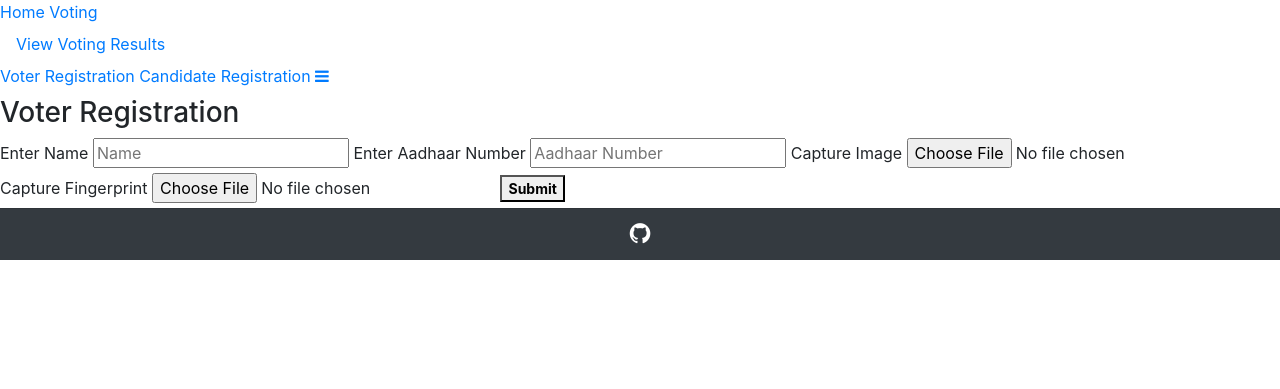
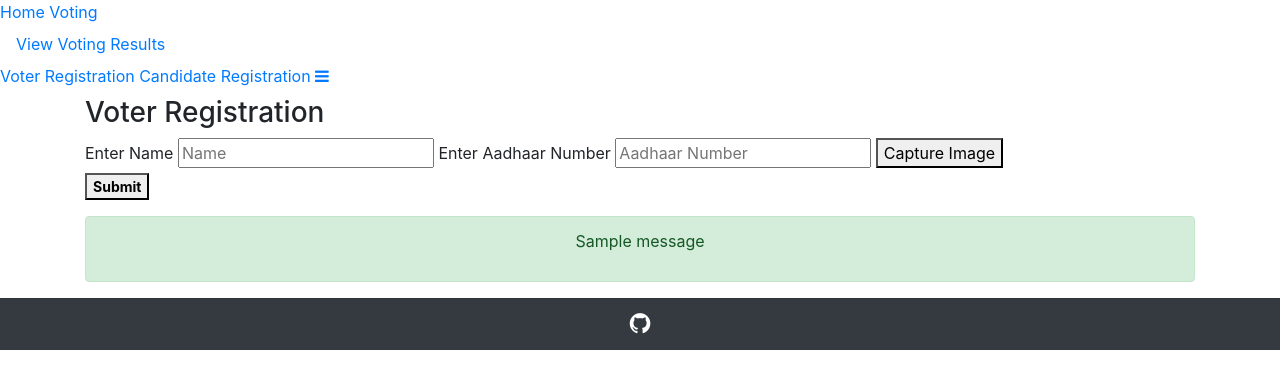
Before and after one commit to Rahulk84339/ML-Based-Voting-System, a Flask app: page /voter_registration in a window 1280 px wide. Shown: the top 389 px of the page. Run offline with Flask 3, Linux system fonts and the light colour scheme; one stand-in notice (Sample message) is shown; some libraries are stand-ins or nearby versions.

Commit message:
Update voter_registration.html

```diff
--- a/templates/voter_registration.html
+++ b/templates/voter_registration.html
@@ -1,24 +1,63 @@
 {% extends 'index.html' %}
 
 {% block content %}
+    <div class="container">
+
         <form id="registrationForm" method="post" action="{{ url_for('submit_voter_registration') }}">
+            <div class="form-group">
                 <h3>Voter Registration</h3>
-
                 <label for="name">Enter Name</label>
                 <input type="text" id="name" name="name" placeholder="Name" required>
 
                 <label for="AdhaarId">Enter Aadhaar Number</label>
                 <input type="text" id="AdhaarId" name="AdhaarId" placeholder="Aadhaar Number" pattern="[0-9]{12}" title="Aadhaar number must be 12 digits" maxlength="12" required>
 
-        <label for="imageCapture">Capture Image</label>
-        <input type="file" id="imageCapture" name="imageCapture" accept="image/*" capture="camera" required>
+                <!-- Button to open image capture window -->
+                <button type="button" id="openImageCapture">Capture Image</button>
 
-        <label for="fingerprintCapture">Capture Fingerprint</label>
-        <input type="file" id="fingerprintCapture" name="fingerprintCapture" accept=".png,.jpg,.jpeg" required>
+                <!-- Hidden input to store captured image data -->
+                <input type="hidden" name="imageData" id="capturedImage">
+
+                <div class="button-gap"></div> <!-- Add a div for button gap -->
 
                 <button type="submit" value="Submit" style="font-weight: bold; font-size: 14px">Submit</button>
+            </div>
         </form>
 
-    <!-- Include the same pop-up container and JavaScript code for the pop-up -->
-    <!-- ... (Copy the pop-up container and JavaScript code) -->
+       <!-- Flash Messages Display -->
+        {% with messages = get_flashed_messages(with_categories=true) %}
+            {% if messages %}
+                <div class="justify-content-center">
+                    {% for category, message in messages %}
+                        <div class="alert alert-{{ category }} text-center">
+                            <!-- Split the message by new line and display each part in a new paragraph -->
+                            {% for line in message.split('\n') %}
+                                <p>{{ line }}</p>
+                            {% endfor %}
+                        </div>
+                    {% endfor %}
+                </div>
+            {% endif %}
+        {% endwith %}
+
+        <!-- Display the captured image here -->
+        <div id="capturedImageContainer" style="display: none;">
+            <h3>Captured Image</h3>
+            <img id="capturedImagePreview" style="width: 200px; height: auto;">
+        </div>
+    </div>
+
+    <script>
+        document.getElementById('openImageCapture').addEventListener('click', function() {
+            window.open('{{ url_for('image_capture') }}', 'Image Capture', 'width=640,height=480');
+        });
+
+        // Function to set captured image data and display preview
+        function setCapturedImage(imageData) {
+            document.getElementById('capturedImage').value = imageData;
+            document.getElementById('capturedImagePreview').src = imageData;
+            document.getElementById('capturedImageContainer').style.display = 'block';
+            document.getElementById('capturedImagePreview').style.transform = 'scaleX(-1)'; // Flip horizontally
+        }
+    </script>
 {% endblock %}
```
Lines whose indentation alone changed are shown as unchanged.
